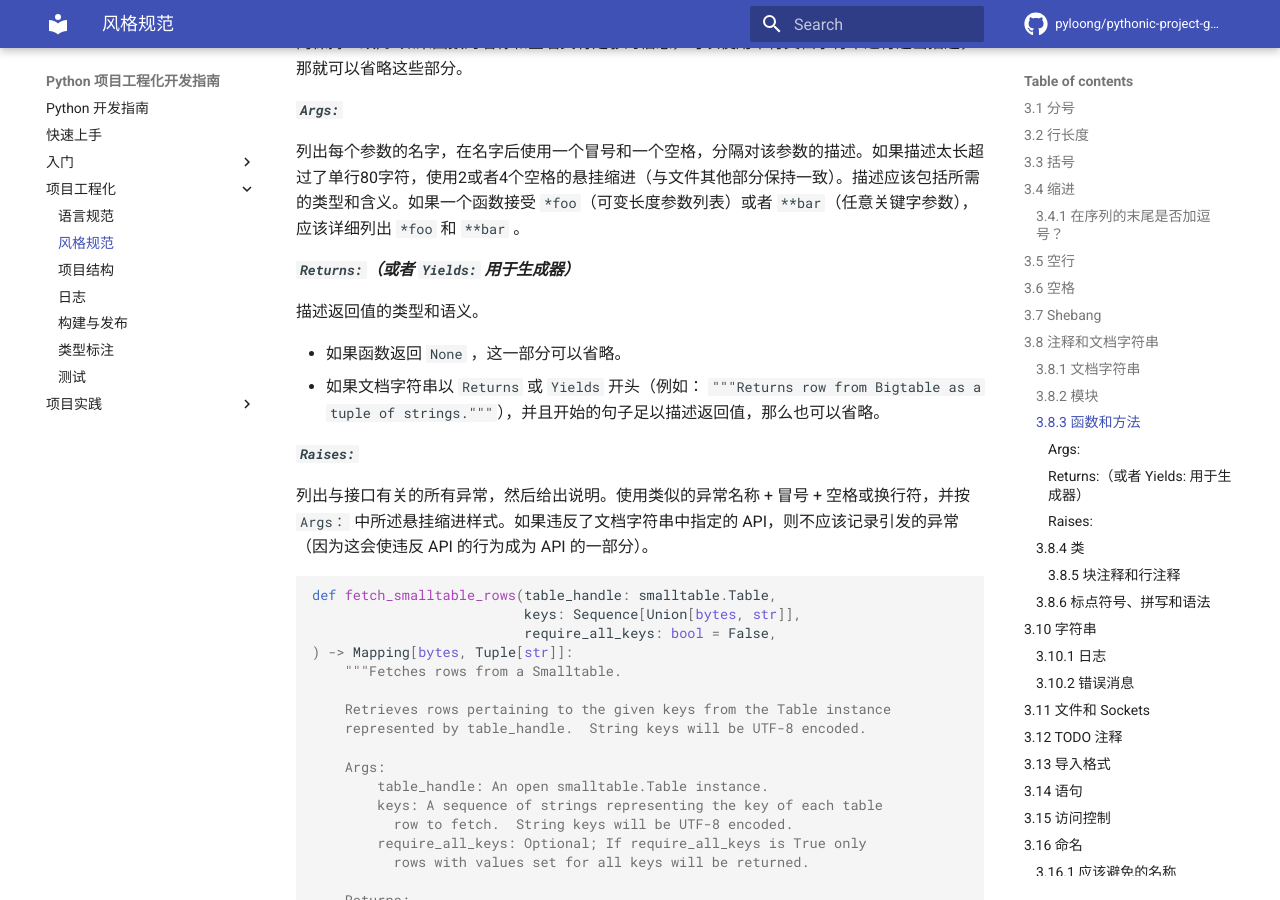
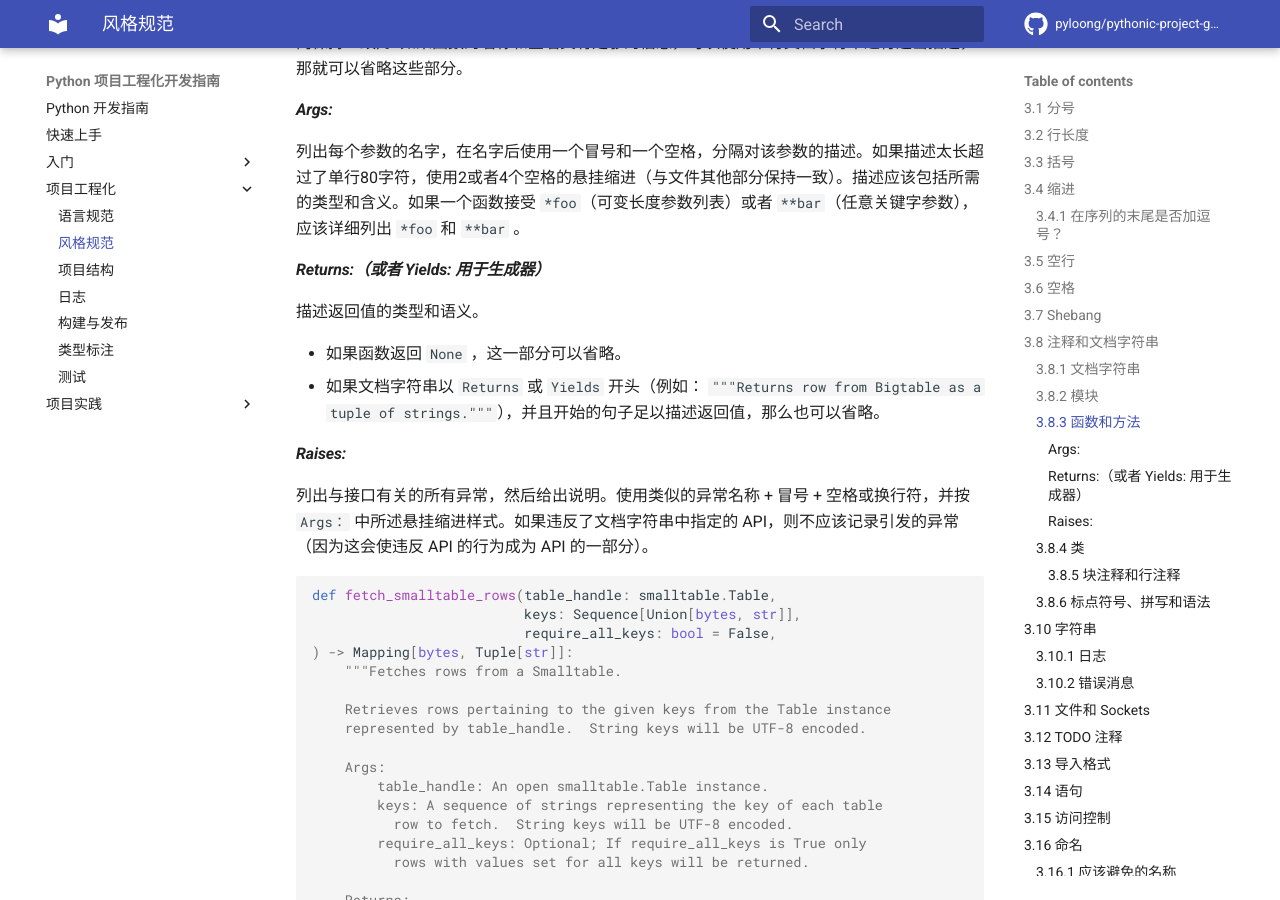
Before and after one commit to pyloong/pythonic-project-guidelines, an MkDocs documentation site: the page built from docs/guidelines/style_rules.md, in a window 1280 px wide and 900 px high, scrolled down 8752 px. Built offline with MkDocs 1.6.1 and Material for MkDocs 9.7.7, drawn with Linux system fonts in a browser that asks for light colours; comment, search, counter and statistics services are not loaded.

````diff
--- a/docs/guidelines/style_rules.md
+++ b/docs/guidelines/style_rules.md
@@ -405,18 +405,18 @@ examples.
 
 关于函数的几个方面应该在特定的小节中进行描述记录。这几个方面如下文所述，每节应该以一个标题行开始，标题行以冒号结尾。除标题行外，小节的其他内容应被缩进两个或四个空格（在文件内保持一致）。如果函数的名称和签名具有足够的信息，可以使用单行文档字符串进行适当描述，那就可以省略这些部分。
 
-#### *`Args:`*
+#### *Args:*
 
 列出每个参数的名字，在名字后使用一个冒号和一个空格，分隔对该参数的描述。如果描述太长超过了单行80字符，使用2或者4个空格的悬挂缩进（与文件其他部分保持一致）。描述应该包括所需的类型和含义。如果一个函数接受 `*foo`（可变长度参数列表）或者 `**bar`（任意关键字参数），应该详细列出 `*foo` 和 `**bar` 。
 
-#### *`Returns:`（或者 `Yields:` 用于生成器）*
+#### *Returns:（或者 Yields: 用于生成器）*
 
 描述返回值的类型和语义。
 
 - 如果函数返回 `None` ，这一部分可以省略。
 - 如果文档字符串以 `Returns` 或 `Yields` 开头（例如： `"""Returns row from Bigtable as a tuple of strings."""`），并且开始的句子足以描述返回值，那么也可以省略。
 
-#### *`Raises:`*
+#### *Raises:*
 
 列出与接口有关的所有异常，然后给出说明。使用类似的异常名称 + 冒号 + 空格或换行符，并按 `Args：` 中所述悬挂缩进样式。如果违反了文档字符串中指定的 API，则不应该记录引发的异常（因为这会使违反 API 的行为成为 API 的一部分）。
 
@@ -497,7 +497,7 @@ def fetch_smalltable_rows(table_handle: smalltable.Table,
 
 ### 3.8.4 类
 
-类应该在其定义下有一个用于描述该类的文档字符串。如果你的类有公共属性（`Attributes`），那么文档中应该有一个属性（`Attributes`）段，并且应该遵守和[函数参数](#383)相同的格式：
+类应该在其定义下有一个用于描述该类的文档字符串。如果你的类有公共属性（`Attributes`），那么文档中应该有一个属性（`Attributes`）段，并且应该遵守和[函数参数](#args)相同的格式：
 
 ```python
 class SampleClass:
````
